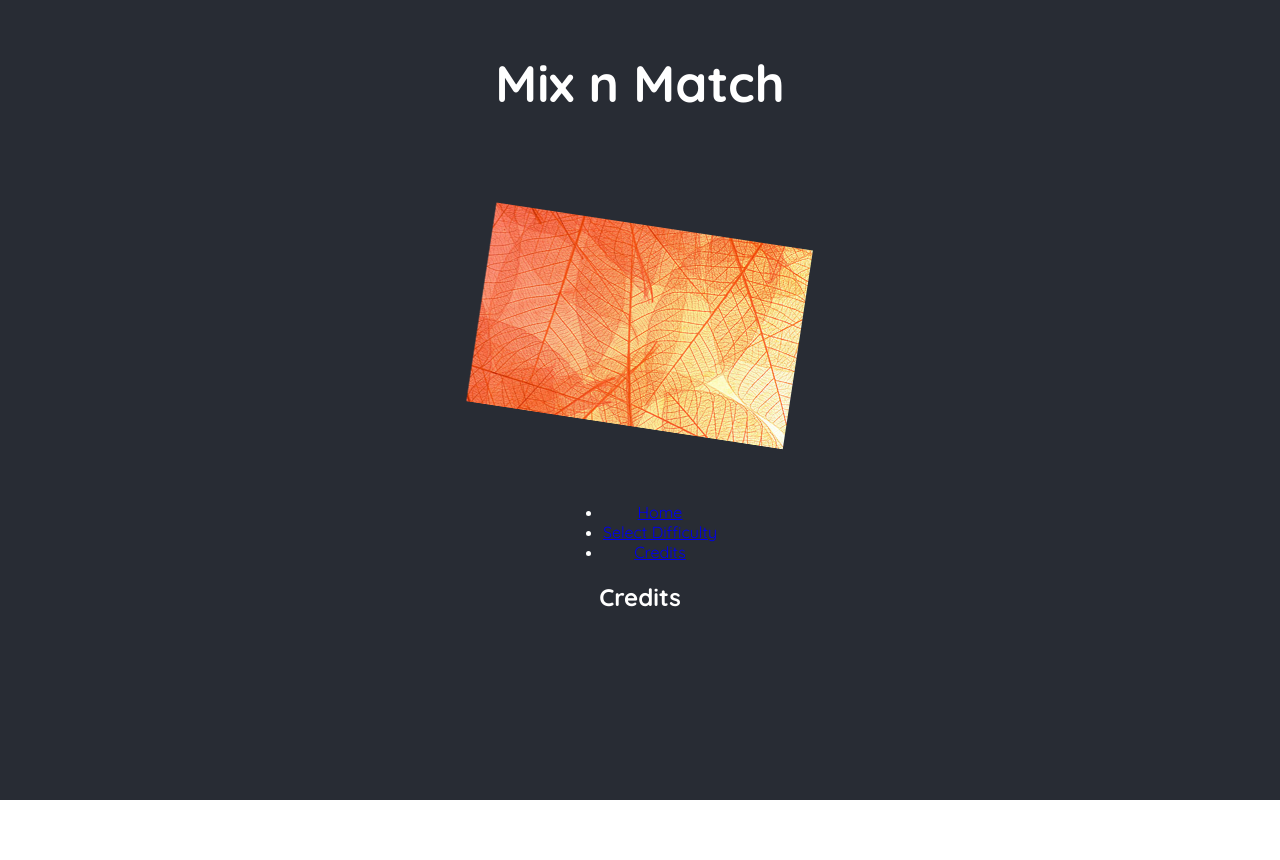
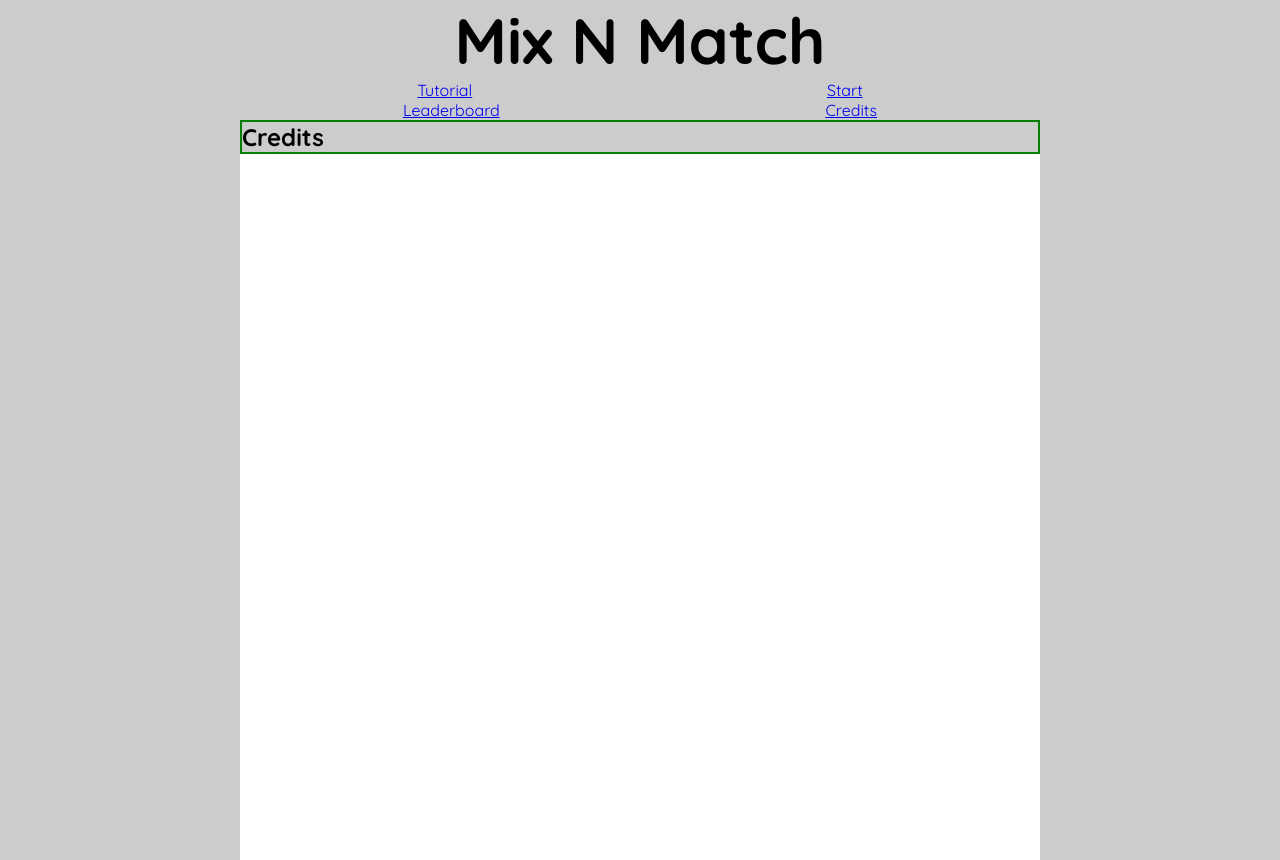
Before and after one commit to two-better-than-one/mix-n-match, a React (Create React App) app: page /credits in a window 1280 px wide. Before the commit the page ends 800 px from the top, so only its background shows below. Built offline with nearby package versions, Linux system fonts and the light colour scheme.

Commit message:
created boilerplate page components with border css for easier viewing

```diff
--- a/src/App.css
+++ b/src/App.css
@@ -1,41 +1,43 @@
-.App {
-  text-align: center;
-  font-family: 'Quicksand', sans-serif;
-
+*{
+  margin: 0px;
+  padding: 0px;
+  box-sizing: border-box;
+  /* background-image: linear-gradient(rgb(53, 36, 36), white); */
+  /* background-image: url(./images/backgrounds/back-wood.jpg); */
+  background-color: #cccccc; /* Used if the image is unavailable */
+  background-position: center; /* Center the image */
+  background-size: contain;
 }
 
-p{
-  font-size: 4vw;
-  font-weight: bold;
-
+.App {
+  font-family: 'Quicksand', sans-serif;
+  /* background-image: url(./images/backgrounds/back-wood.jpg); */
+  /* background-image: linear-gradient(rgb(53, 36, 36), white); */
+  /* background-color: #cccccc; Used if the image is unavailable */
+  /* background-position: center; Center the image */
+  /* background-size: cover; */
 }
 
-.App-logo {
-  height: 40vmin;
-  pointer-events: none;
+.center {
+  background-color: white;
+  width: 800px;
+  height:860px;
+  margin: auto;
 }
 
-@media (prefers-reduced-motion: no-preference) {
-  .App-logo {
-    animation: App-logo-spin infinite 20s linear;
-  }
+h1{
+  text-align: center;
+  font-weight: bold;
+  font-size: 64px;
 }
 
-
-.App-header {
-  background-color: #282c34;
-  min-height: 100vh;
-  display: flex;
-  flex-direction: column;
-  align-items: center;
-  color: white;
+nav{
+  display: block;
 }
 
-@keyframes App-logo-spin {
-  from {
-    transform: rotate(0deg);
-  }
-  to {
-    transform: rotate(360deg);
-  }
+ul{
+  text-decoration: none;
+  list-style-type: none;
+  display: flex;
+  justify-content: space-around;
 }
--- a/src/App.js
+++ b/src/App.js
@@ -1,4 +1,4 @@
-import placeholder from './images/place-holder.jpg';
+
 import {
   BrowserRouter as Router,
   Switch,
@@ -6,30 +6,38 @@ import {
   Link
 } from "react-router-dom";
 
+import Tutorial from './pages/tutorial';
 import SelectDifficulty from './pages/select-difficulty';
+import Leaderboard from './pages/leaderboard';
 import Credits from './pages/credits';
+
 
 import './App.css';
 
 function App() {
   return (
 
-
-
+    // Landing page
     <div className="App">
-      <header className="App-header">
-        <p> Mix n Match  </p>
-        <img src={placeholder} className="App-logo" alt="logo" />
 
       <Router>
-      <div>
+      <div className='center'>
+        <h1>Mix N Match</h1>
+
         <nav>
           <ul>
             <li>
-              <Link to="/">Home</Link>
+              <Link to="/tutorial">Tutorial</Link>
             </li>
             <li>
-              <Link to="/selectdifficulty">Select Difficulty</Link>
+              <Link to="/selectdifficulty">Start</Link>
+            </li>
+
+          </ul>
+
+          <ul>
+            <li>
+              <Link to="/leaderboard">Leaderboard</Link>
             </li>
             <li>
               <Link to="/credits">Credits</Link>
@@ -40,35 +48,25 @@ function App() {
         {/* A <Switch> looks through its children <Route>s and
             renders the first one that matches the current URL. */}
         <Switch>
+          <Route path="/tutorial">
+            <Tutorial />
+          </Route>
           <Route path="/selectdifficulty">
             <SelectDifficulty />
+          </Route>
+          <Route path="/leaderboard">
+            <Leaderboard />
           </Route>
           <Route path="/credits">
             <Credits />
           </Route>
-          <Route path="/">
-            <Home />
-          </Route>
         </Switch>
       </div>
     </Router>
+  </div>
 
-
-      </header>
-    </div>
   );
 }
 
 
-
-function Home() {
-  return (
-    <div>
-      <h2>Home</h2>
-    </div>
-  );
-}
-
-
-
 export default App;
--- /dev/null
+++ b/src/pages/credits/credits.css
@@ -0,0 +1,3 @@
+.creditsContainer{
+  border: 2px solid green;
+}
--- a/src/pages/credits/index.js
+++ b/src/pages/credits/index.js
@@ -1,7 +1,8 @@
+import './credits.css';
 
 function Credits() {
     return (
-      <div>
+      <div className='creditsContainer'>
         <h2>Credits</h2>
       </div>
     );
--- /dev/null
+++ b/src/pages/leaderboard/index.js
@@ -0,0 +1,11 @@
+import './leaderboard.css';
+
+function Leaderboard() {
+    return (
+      <div className='leaderboardContainer'>
+        <h2>Top Scores!</h2>
+      </div>
+    );
+  }
+
+export default Leaderboard;
--- /dev/null
+++ b/src/pages/leaderboard/leaderboard.css
@@ -0,0 +1,3 @@
+.leaderboardContainer {
+    border: 2px solid orange;
+}
--- a/src/pages/select-difficulty/index.js
+++ b/src/pages/select-difficulty/index.js
@@ -1,7 +1,8 @@
+import './select-difficulty.css';
 
 function SelectDifficulty() {
     return (
-      <div>
+      <div className='selectLevelContainer'>
         <h2>Choose your level</h2>
       </div>
     );
--- /dev/null
+++ b/src/pages/select-difficulty/select-difficulty.css
@@ -0,0 +1,3 @@
+.selectLevelContainer{
+  border: 2px solid red;
+}
--- /dev/null
+++ b/src/pages/tutorial/index.js
@@ -0,0 +1,11 @@
+import './tutorial.css';
+
+function Tutorial() {
+    return (
+      <div className='tutorialContainer'>
+        <h2>Learn how to play</h2>
+      </div>
+    );
+  }
+
+export default Tutorial;
--- /dev/null
+++ b/src/pages/tutorial/tutorial.css
@@ -0,0 +1,3 @@
+.tutorialContainer{
+    border: 2px solid blue;
+  }
```
